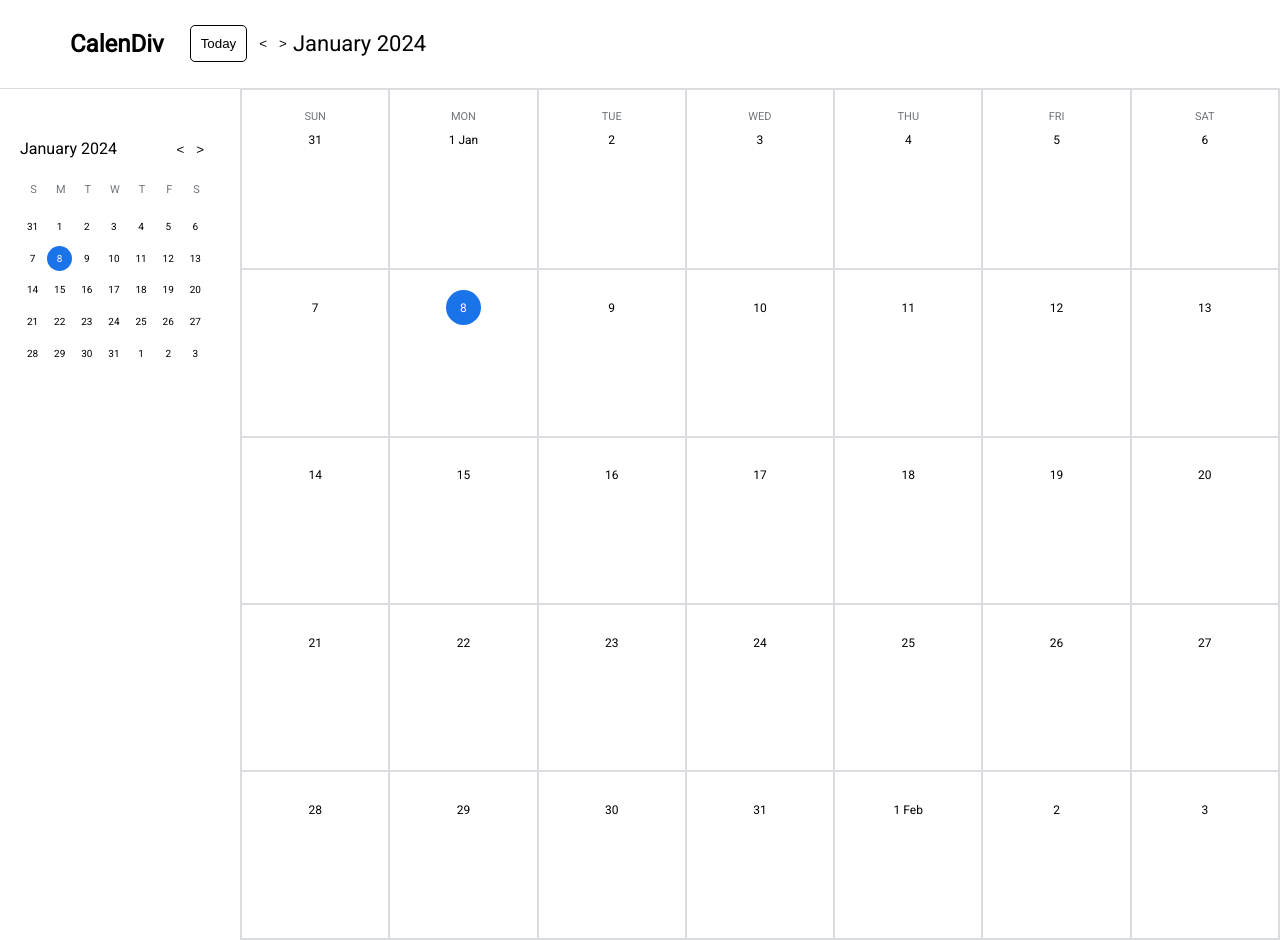
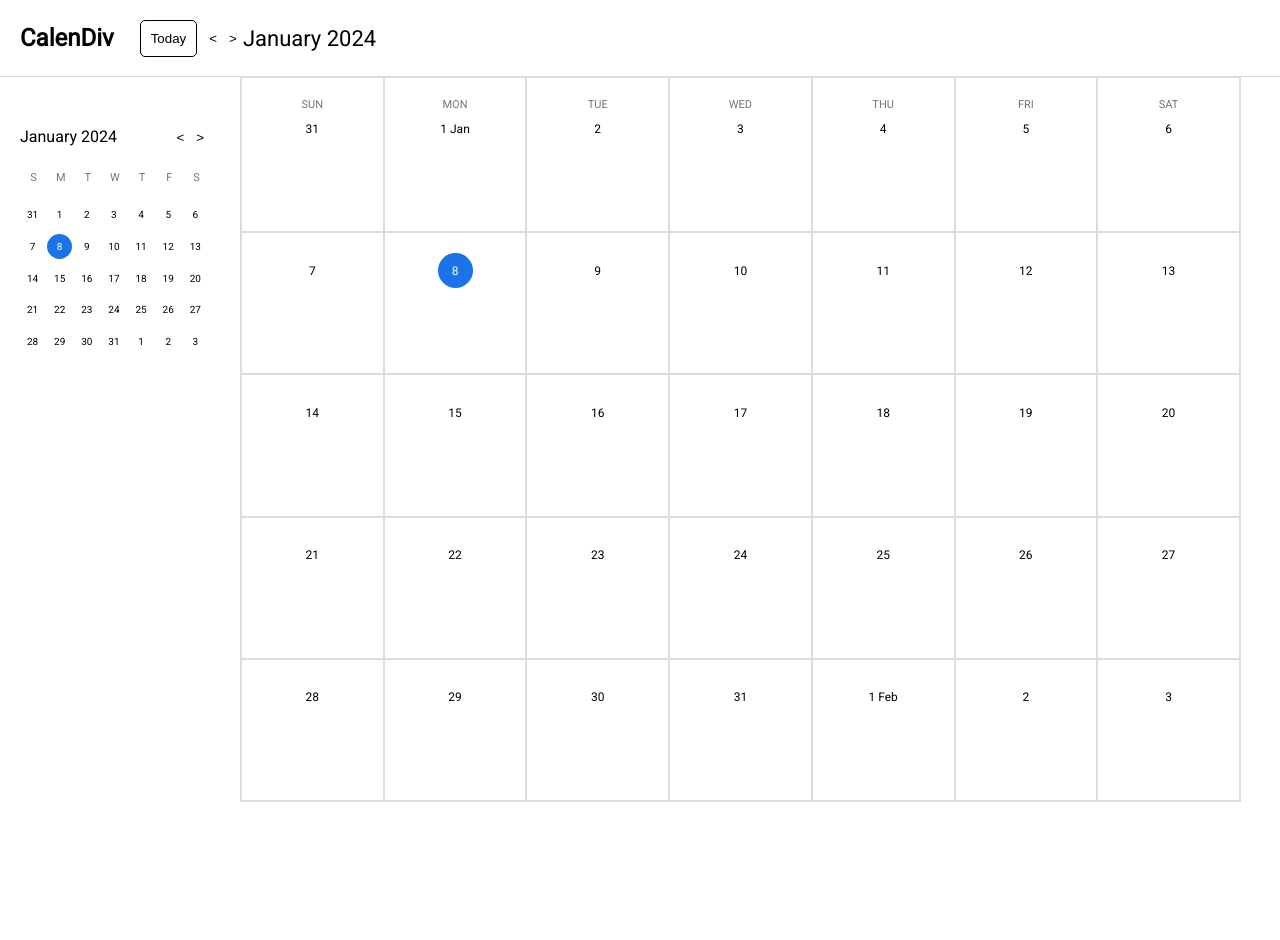
Before and after one commit to h-zahar/calendiv-react, a React (Vite) app: page / in a window 1280 px wide. After the commit the page ends 802 px from the top, so only its background shows below. Built offline with nearby package versions, Linux system fonts and the light colour scheme.

Commit message:
Fixed Alignment

```diff
--- a/src/App.tsx
+++ b/src/App.tsx
@@ -6,9 +6,9 @@ import Header from "./components/Header";
 function App() {
   const [viewDate, setViewDate] = useState(new Date());
   return (
-    <div>
+    <div style={{ height: "100vh" }}>
       <Header viewDate={viewDate} setViewData={setViewDate} />
-      <div style={{ display: "flex", width: "100%" }}>
+      <div style={{ display: "flex", width: "100%", height: "90.5%" }}>
         <Calendar
           viewDate={viewDate}
           setViewData={setViewDate}
@@ -19,6 +19,7 @@ function App() {
           setViewData={setViewDate}
           isCalendarView={false}
         />
+        <div style={{ borderTop: "0.5px solid #dadce0", width: "50px" }}></div>
       </div>
     </div>
   );
--- a/src/components/Calendar.tsx
+++ b/src/components/Calendar.tsx
@@ -61,7 +61,7 @@ const Calendar = ({
           : {
               // margin: "50px 200px",
               minWidth: "380px",
-              width: "1400px",
+              width: "100%",
             }
       }
     >
@@ -125,8 +125,9 @@ const Calendar = ({
 
                 // border: "1px solid black",
                 border: "0.5px solid #dadce0",
-                minHeight: "700px",
-                height: "850px",
+                // minHeight: "700px",
+                // height: "850px",
+                height: "100%",
               }
         }
       >
--- a/src/components/Header.tsx
+++ b/src/components/Header.tsx
@@ -11,10 +11,11 @@ const Header = ({
     <div
       style={{
         padding: "10px 20px",
-        margin: "0 50px",
+        // margin: "0 50px",
         display: "flex",
         justifyContent: "space-between",
         alignItems: "center",
+        height: "7%",
       }}
     >
       <div>
```
